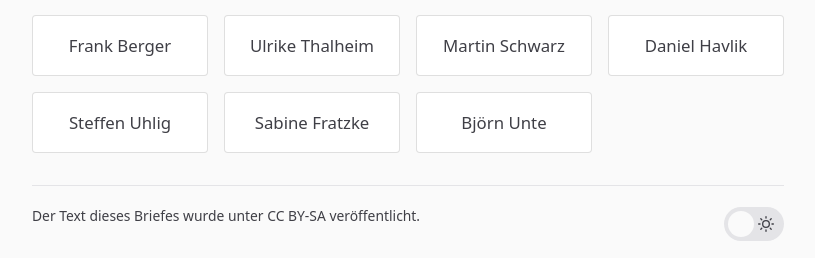
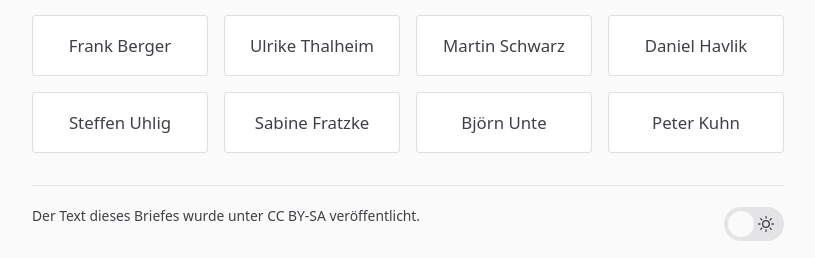
Before and after one commit to itrich/vsh-bleibt, a Jekyll site: the page built from OFFENERBRIEF.md, in a window 1280 px wide and 900 px high, scrolled down 4324 px. Shown: the part 639-897 px from the top of the window, without its empty margins (232-1047 px from the left). Built offline with Jekyll 4.4.1, drawn with Linux system fonts in a browser that asks for light colours.

Commit message:
Update signees.yml

```diff
--- a/_data/signees.yml
+++ b/_data/signees.yml
@@ -25,3 +25,4 @@
 - name: Steffen Uhlig
 - name: Sabine Fratzke
 - name: Björn Unte
+- name: Peter Kuhn
```
